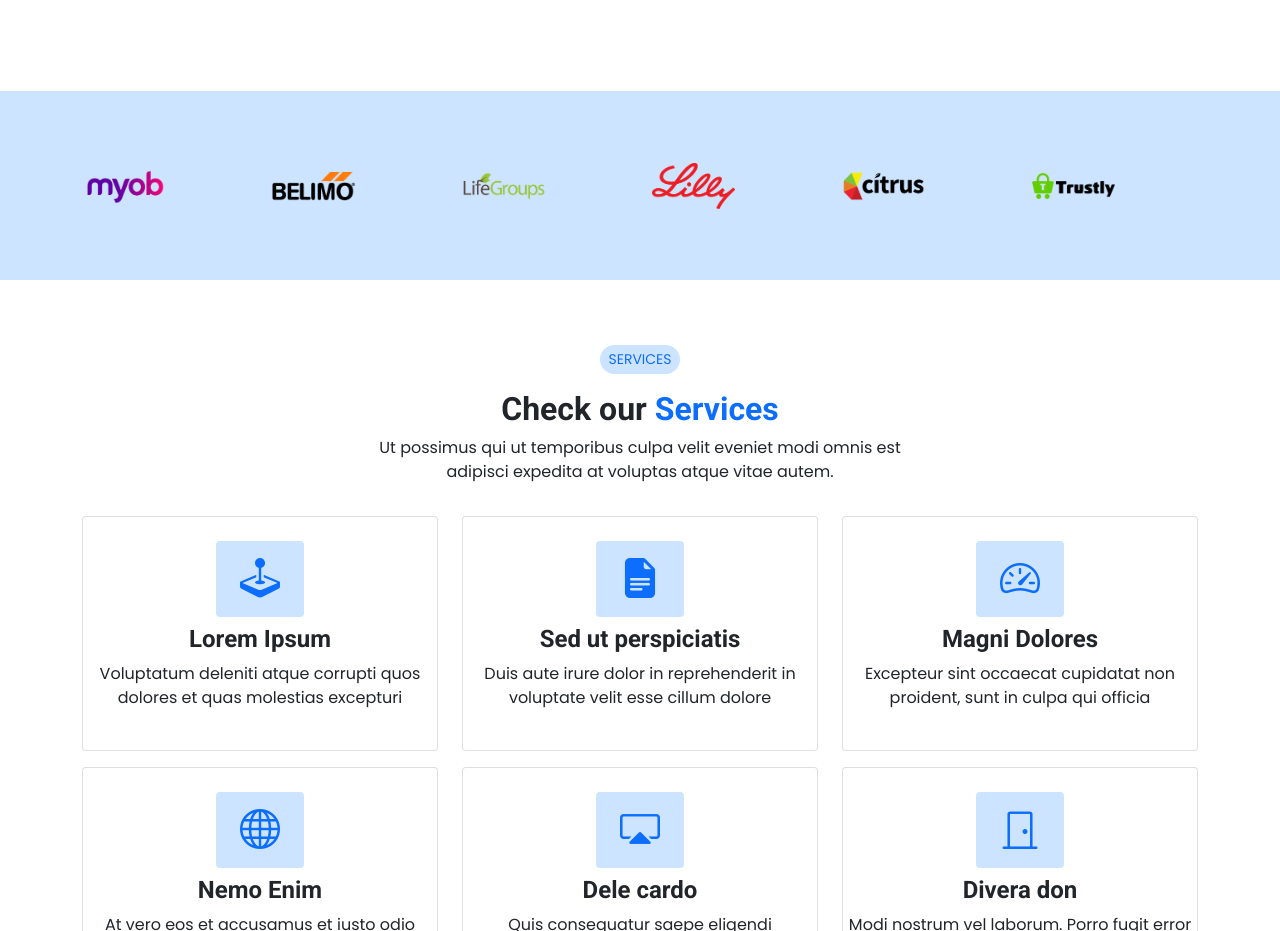
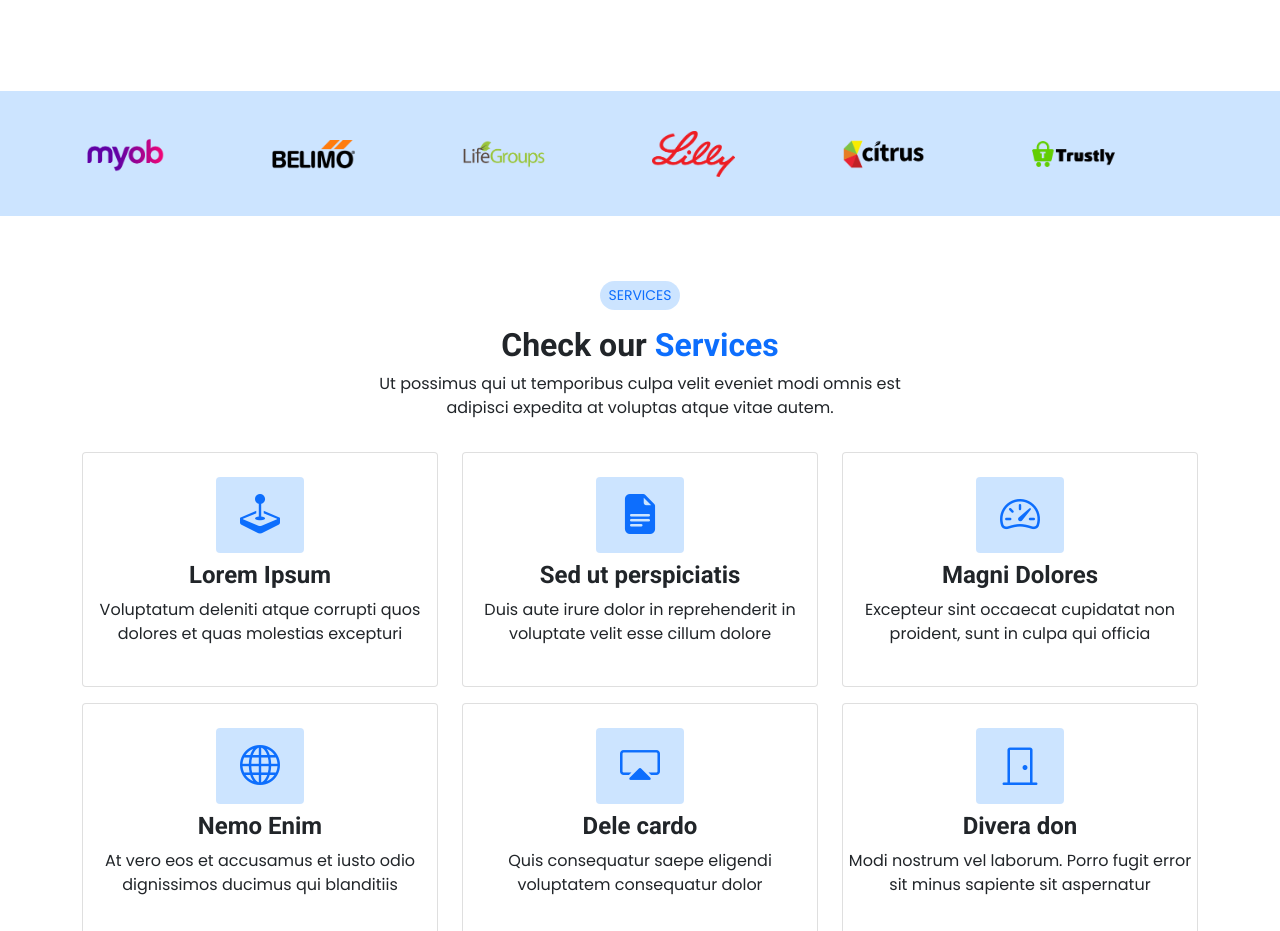
Before and after one commit to Ashik-Himel/Responsive-Single-Page-5, a plain HTML site: page index.html in a window 1280 px wide. Shown: the part 2080-3011 px from the top of the page. Drawn offline with nearby package versions, Linux system fonts and the light colour scheme.

Commit message:
Update index.html

```diff
--- a/index.html
+++ b/index.html
@@ -303,22 +303,22 @@
 <section class="container-fluid half-opacity-bg mb-3" data-aos="zoom-in">
     <div class="container">
         <div class="row align-items-center py-4">
-            <div class="col-6 col-md-4 col-lg-2 my-5">
+            <div class="col-6 col-md-4 col-lg-2 my-3">
                 <img src="images/client-1.png" alt="Our Client" class="w-50">
             </div>
-            <div class="col-6 col-md-4 col-lg-2 my-5">
+            <div class="col-6 col-md-4 col-lg-2 my-3">
                 <img src="images/client-2.png" alt="Our Client" class="w-50">
             </div>
-            <div class="col-6 col-md-4 col-lg-2 my-5">
+            <div class="col-6 col-md-4 col-lg-2 my-3">
                 <img src="images/client-3.png" alt="Our Client" class="w-50">
             </div>
-            <div class="col-6 col-md-4 col-lg-2 my-5">
+            <div class="col-6 col-md-4 col-lg-2 my-3">
                 <img src="images/client-4.png" alt="Our Client" class="w-50">
             </div>
-            <div class="col-6 col-md-4 col-lg-2 my-5">
+            <div class="col-6 col-md-4 col-lg-2 my-3">
                 <img src="images/client-5.png" alt="Our Client" class="w-50">
             </div>
-            <div class="col-6 col-md-4 col-lg-2 my-5">
+            <div class="col-6 col-md-4 col-lg-2 my-3">
                 <img src="images/client-6.png" alt="Our Client" class="w-50">
             </div>
         </div>
```
